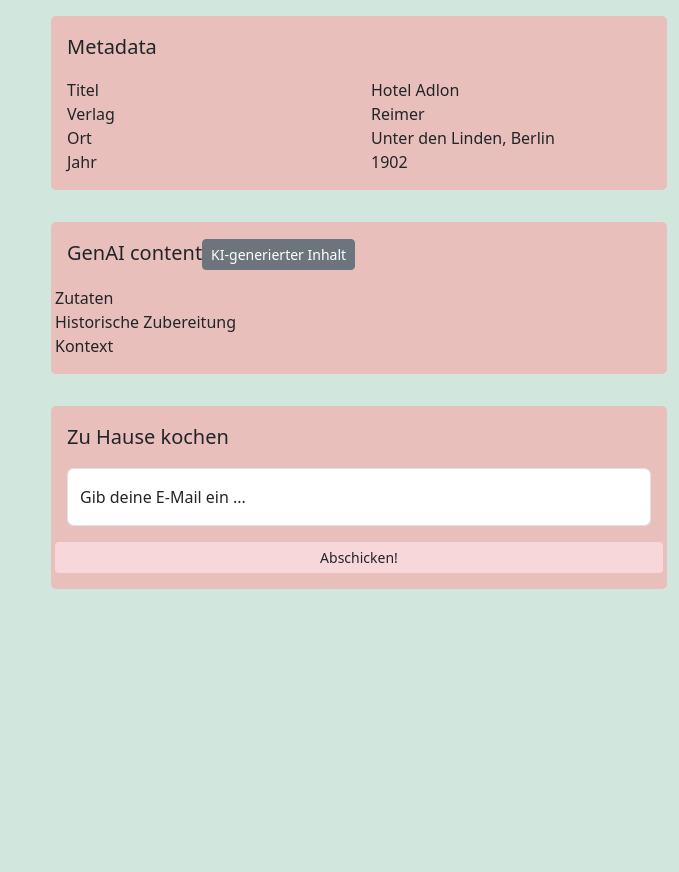
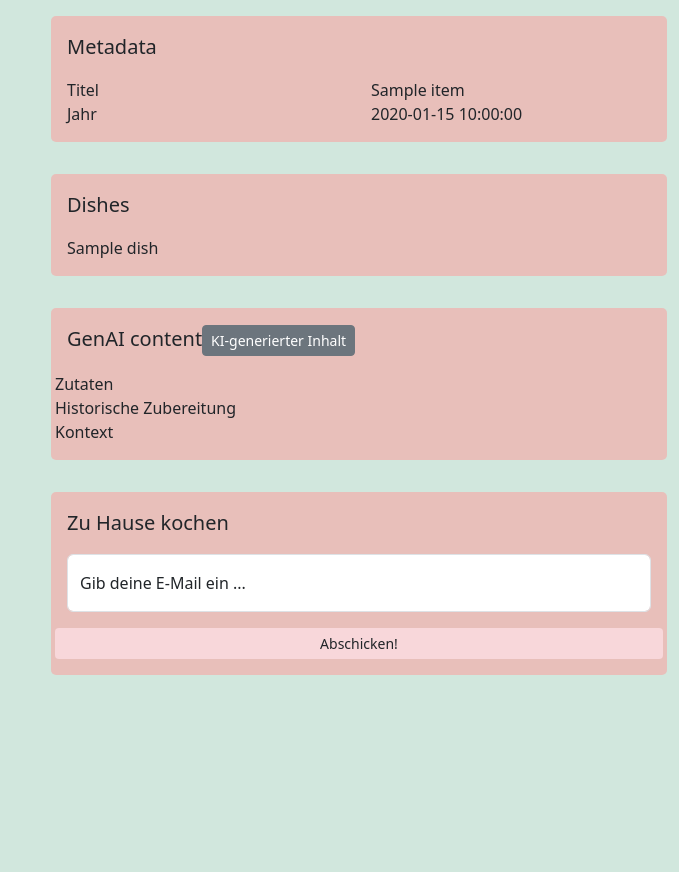
Before and after one commit to clio001/retro-bites, a Flask app: template templates/item.html in a window 1280 px wide. Shown: the part 48-920 px from the top of the page, without its empty margins (601-1280 px from the left). Run offline with Flask 3, Linux system fonts and the light colour scheme; the template is opened without the code that fills it: most values are stand-ins (such as "Sample title", 1, 10 or a date in 2020).

Commit message:
update item view

```diff
--- a/templates/item.html
+++ b/templates/item.html
@@ -6,7 +6,7 @@
     <div class="row">
         <div class="col">
             <iframe class="iframeBox"
-                src="https://mirador.staatsbibliothek-berlin.de/?manifest=https://content.staatsbibliothek-berlin.de/dc/1778981879/manifest"
+                src="https://mirador.staatsbibliothek-berlin.de/?manifest=https://content.staatsbibliothek-berlin.de/dc/{{item.PPN}}/manifest"
                 width="100%" height="850" allowfullscreen></iframe>
         </div>
         <div class="col">
@@ -14,20 +14,23 @@
                 <div class="lead mb-3">Metadata</div>
                 <div class="row">
                     <div class="col">Titel</div>
-                    <div class="col">Hotel Adlon</div>
-                </div>
-                <div class="row">
-                    <div class="col">Verlag</div>
-                    <div class="col">Reimer</div>
-                </div>
-                <div class="row">
-                    <div class="col">Ort</div>
-                    <div class="col">Unter den Linden, Berlin</div>
+                    <div class="col">{{ item.title }}</div>
                 </div>
                 <div class="row">
                     <div class="col">Jahr</div>
-                    <div class="col">1902 </div>
+                    <div class="col">{{item.date}}</div>
                 </div>
+            </div>
+            <div class="itemBox">
+                <div class="lead mb-3">Dishes</div>
+                <div class="row">
+                    {% for dish in item.dishes %}
+                    <div class="row">
+                        <div class="col">{{ dish }}</div>
+                    </div>
+                    {% endfor %}
+                </div>
+
             </div>
             <div class="itemBox">
                 <div class="lead mb-3">GenAI content<button type="button" class="btn btn-secondary btn-sm"
```
